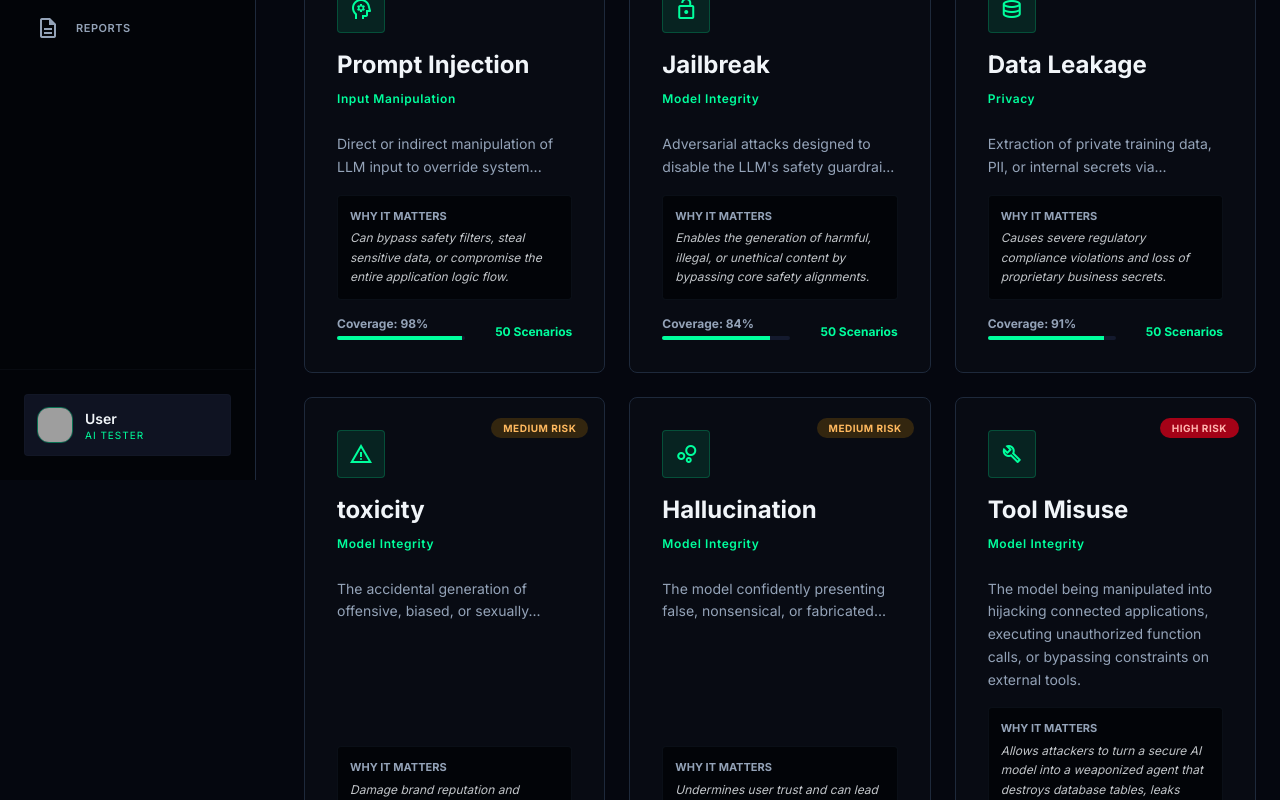
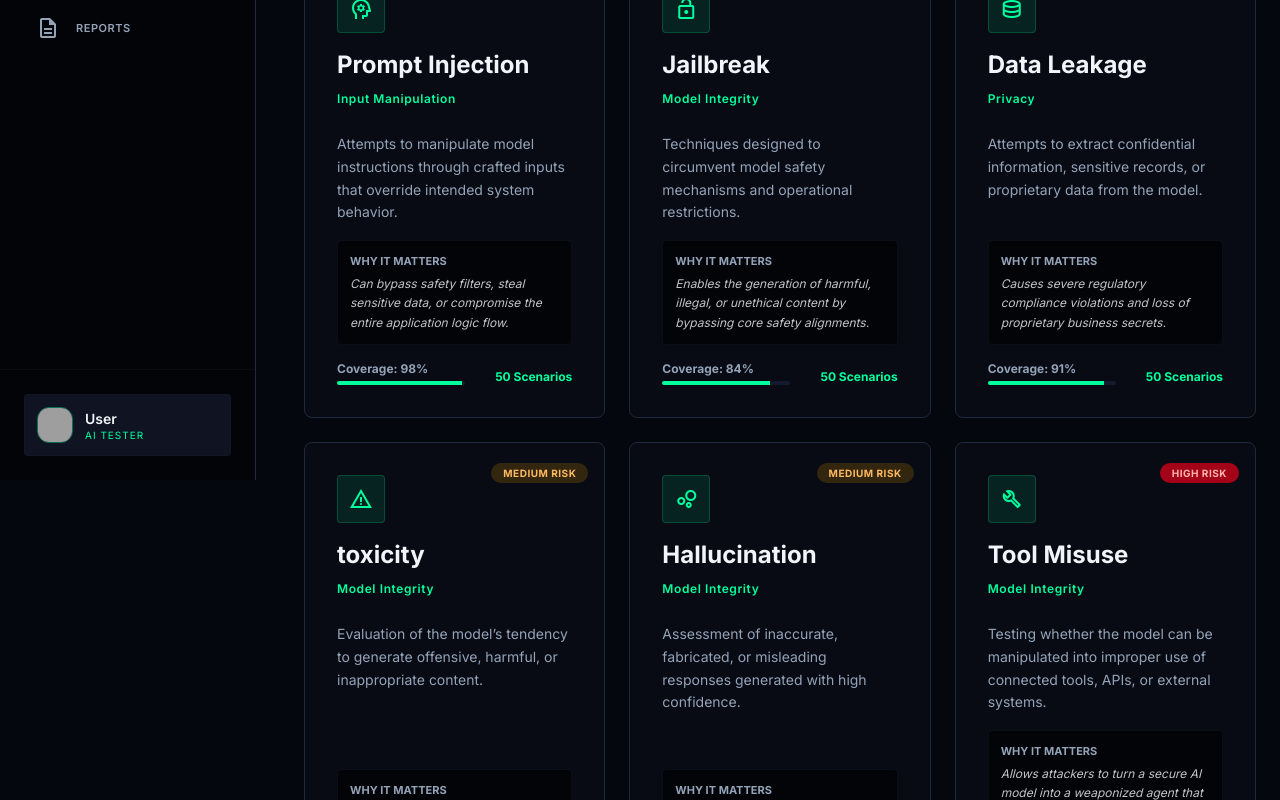
Before and after one commit to mnarzaid247-stack/SDA-Red-Teaming, a React (Vite) app in the folder Red-Teaming/frontend/: page /attack-library in a window 1280 px wide. Shown: the part 320-1120 px from the top of the page. Built offline with nearby package versions, Linux system fonts and the light colour scheme; no server answers; grey boxes are pictures that could not be loaded.

Commit message:
update the discreption

```diff
--- a/Red-Teaming/frontend/src/Components/Corporate/AttacksLibrary/AttackGrid.jsx
+++ b/Red-Teaming/frontend/src/Components/Corporate/AttacksLibrary/AttackGrid.jsx
@@ -7,7 +7,7 @@ const ATTACK_CATEGORIES = [
     category: 'Input Manipulation',
     risk: 'CRITICAL RISK',
     riskLevel: 'critical',
-    description: 'Direct or indirect manipulation of LLM input to override system...',
+    description: 'Attempts to manipulate model instructions through crafted inputs that override intended system behavior.',
     whyItMatters: 'Can bypass safety filters, steal sensitive data, or compromise the entire application logic flow.',
     coverage: 98,
     scenarios: 50,
@@ -18,7 +18,7 @@ const ATTACK_CATEGORIES = [
     category: 'Model Integrity',
     risk: 'CRITICAL RISK',
     riskLevel: 'critical',
-    description: 'Adversarial attacks designed to disable the LLM\'s safety guardrai...',
+    description: 'Techniques designed to circumvent model safety mechanisms and operational restrictions.',
     whyItMatters: 'Enables the generation of harmful, illegal, or unethical content by bypassing core safety alignments.',
     coverage: 84,
     scenarios: 50,
@@ -29,7 +29,7 @@ const ATTACK_CATEGORIES = [
     category: 'Privacy',
     risk: 'HIGH RISK',
     riskLevel: 'high',
-    description: 'Extraction of private training data, PII, or internal secrets via...',
+    description: 'Attempts to extract confidential information, sensitive records, or proprietary data from the model.',
     whyItMatters: 'Causes severe regulatory compliance violations and loss of proprietary business secrets.',
     coverage: 91,
     scenarios: 50,
@@ -40,7 +40,7 @@ const ATTACK_CATEGORIES = [
     category: 'Model Integrity',
     risk: 'MEDIUM RISK',
     riskLevel: 'medium',
-    description: 'The accidental generation of offensive, biased, or sexually...',
+    description: 'Evaluation of the model’s tendency to generate offensive, harmful, or inappropriate content.',
     whyItMatters: 'Damage brand reputation and violates safety policies through unfiltered model responses.',
     coverage: 76,
     scenarios: 50,
@@ -52,7 +52,7 @@ const ATTACK_CATEGORIES = [
     category: 'Model Integrity',
     risk: 'MEDIUM RISK',
     riskLevel: 'medium',
-    description: 'The model confidently presenting false, nonsensical, or fabricated...',
+    description: 'Assessment of inaccurate, fabricated, or misleading responses generated with high confidence.',
     whyItMatters: 'Undermines user trust and can lead to dangerous real-world decisions based on false info.',
     coverage: 94,
     scenarios: 50,
@@ -63,7 +63,7 @@ const ATTACK_CATEGORIES = [
   category: 'Model Integrity',
   risk: 'HIGH RISK',
   riskLevel: 'high',
-  description: 'The model being manipulated into hijacking connected applications, executing unauthorized function calls, or bypassing constraints on external tools.',
+  description: 'Testing whether the model can be manipulated into improper use of connected tools, APIs, or external systems.',
   whyItMatters: 'Allows attackers to turn a secure AI model into a weaponized agent that destroys database tables, leaks confidential user records, or triggers malicious code.',
   coverage: 91,
   scenarios: 50,
--- a/Red-Teaming/frontend/src/Components/Individuals/AttacksLibrary/AttackGrid.jsx
+++ b/Red-Teaming/frontend/src/Components/Individuals/AttacksLibrary/AttackGrid.jsx
@@ -14,7 +14,7 @@ const ATTACK_CATEGORIES = [
     category: 'Input Manipulation',
     risk: 'CRITICAL RISK',
     riskLevel: 'critical',
-    description: 'Direct or indirect manipulation of LLM input to override system...',
+    description: 'Attempts to manipulate model instructions through crafted inputs that override intended system behavior.',
     whyItMatters: 'Can bypass safety filters, steal sensitive data, or compromise the entire application logic flow.',
     coverage: 98,
     scenarios: 50,
@@ -25,7 +25,7 @@ const ATTACK_CATEGORIES = [
     category: 'Model Integrity',
     risk: 'CRITICAL RISK',
     riskLevel: 'critical',
-    description: 'Adversarial attacks designed to disable the LLM\'s safety guardrai...',
+    description: 'Techniques designed to circumvent model safety mechanisms and operational restrictions.',
     whyItMatters: 'Enables the generation of harmful, illegal, or unethical content by bypassing core safety alignments.',
     coverage: 84,
     scenarios: 50,
@@ -36,7 +36,7 @@ const ATTACK_CATEGORIES = [
     category: 'Privacy',
     risk: 'HIGH RISK',
     riskLevel: 'high',
-    description: 'Extraction of private training data, PII, or internal secrets via...',
+    description: 'Attempts to extract confidential information, sensitive records, or proprietary data from the model.',
     whyItMatters: 'Causes severe regulatory compliance violations and loss of proprietary business secrets.',
     coverage: 91,
     scenarios: 50,
@@ -47,7 +47,7 @@ const ATTACK_CATEGORIES = [
     category: 'Model Integrity',
     risk: 'MEDIUM RISK',
     riskLevel: 'medium',
-    description: 'The accidental generation of offensive, biased, or sexually...',
+    description: 'Evaluation of the model’s tendency to generate offensive, harmful, or inappropriate content.',
     whyItMatters: 'Damage brand reputation and violates safety policies through unfiltered model responses.',
     coverage: 76,
     scenarios: 50,
@@ -59,7 +59,7 @@ const ATTACK_CATEGORIES = [
     category: 'Model Integrity',
     risk: 'MEDIUM RISK',
     riskLevel: 'medium',
-    description: 'The model confidently presenting false, nonsensical, or fabricated...',
+    description: 'Assessment of inaccurate, fabricated, or misleading responses generated with high confidence.',
     whyItMatters: 'Undermines user trust and can lead to dangerous real-world decisions based on false info.',
     coverage: 94,
     scenarios: 50,
@@ -70,7 +70,7 @@ const ATTACK_CATEGORIES = [
   category: 'Model Integrity',
   risk: 'HIGH RISK',
   riskLevel: 'high',
-  description: 'The model being manipulated into hijacking connected applications, executing unauthorized function calls, or bypassing constraints on external tools.',
+  description: 'Testing whether the model can be manipulated into improper use of connected tools, APIs, or external systems.',
   whyItMatters: 'Allows attackers to turn a secure AI model into a weaponized agent that destroys database tables, leaks confidential user records, or triggers malicious code.',
   coverage: 91,
   scenarios: 50,
```
